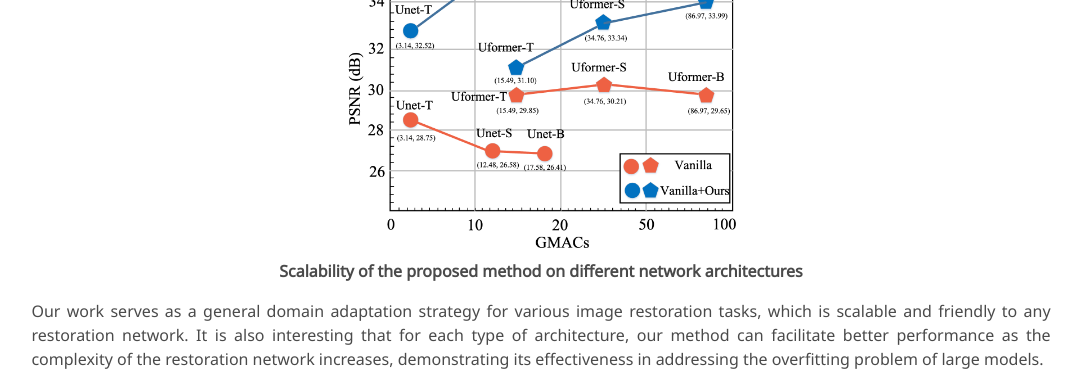
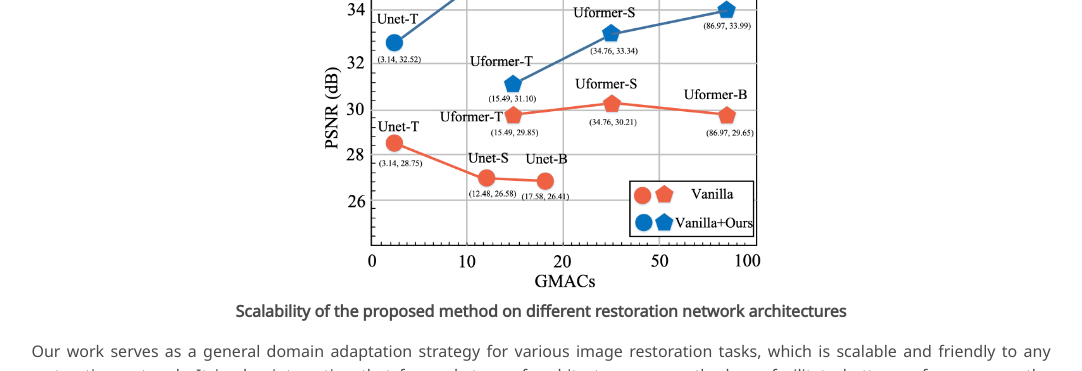
Before and after one commit to KangLiao929/KangLiao929.github.io, a Jekyll site: the page projects/noise-da/index.html, which Jekyll copies as it is, in a window 1280 px wide and 900 px high, scrolled down 2963 px, cut to the strip 0-371 px from the top of the window. Shown: the whole strip, without its empty margins (99-1181 px from the left). Built offline with Jekyll 4.4.1, drawn with Linux system fonts in a browser that asks for light colours; nearby versions of some CDN libraries; some web fonts are replaced; library files that are not in the unit come from our copies; a style sheet for code colours, icons or effects is not loaded.

Commit message:
Update index.html

```diff
--- a/projects/noise-da/index.html
+++ b/projects/noise-da/index.html
@@ -221,30 +221,26 @@
 </div>
 </section>
 
-
     <!--=================Scalability==========================-->
     <div class="columns is-centered has-text-centered">
       <div class="column is-four-fifths">
         <h2 class="title is-3">Scalability</h2>
         <div class="content has-text-justified">
-        <div style="text-align: center; vertical-align:middle">
-          <img src="images/scalability.png" width="400">
-        </div>
-        <div align="center">
-          <b>Scalability of the proposed method on different network architectures</b>
-        </div>
+      <div style="text-align: center; vertical-align:middle">
+        <img src="images/scalability.png" width="450">
+      </div>
+      <div align="center">
+        <b>Scalability of the proposed method on different restoration network architectures</b>
+      </div>
       <p>
 
       </p>
       <p>
       Our work serves as a general domain adaptation strategy for various image restoration tasks, which is scalable and friendly to any restoration network. It is also interesting that for each type of architecture, our method can facilitate better performance as the complexity of the restoration network increases, demonstrating its effectiveness in addressing the overfitting problem of large models.
       </p>
-
     </div>
   </div>
 </div>
-</div>
-</section>
 
 
 <!--=================Teasers==========================-->
```
